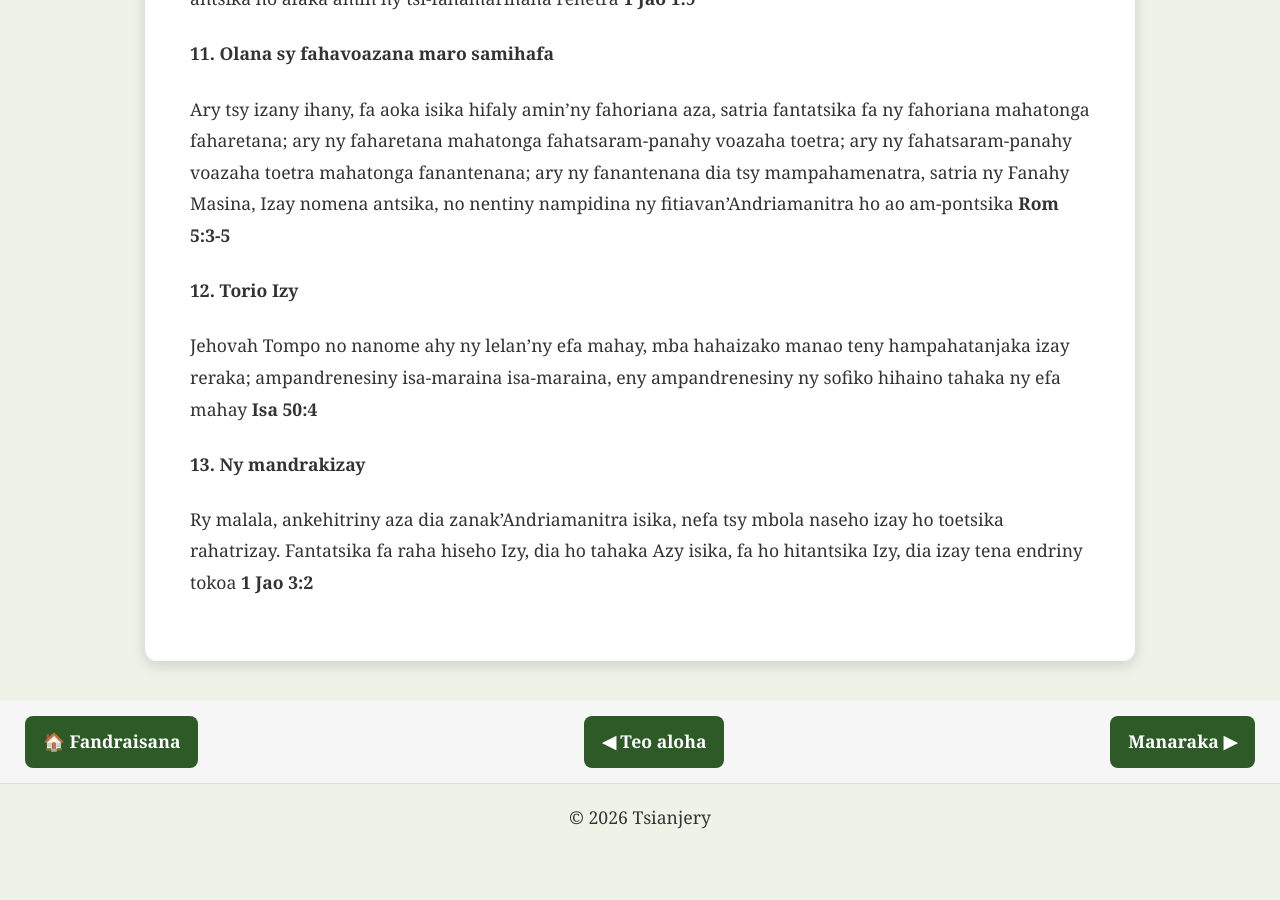
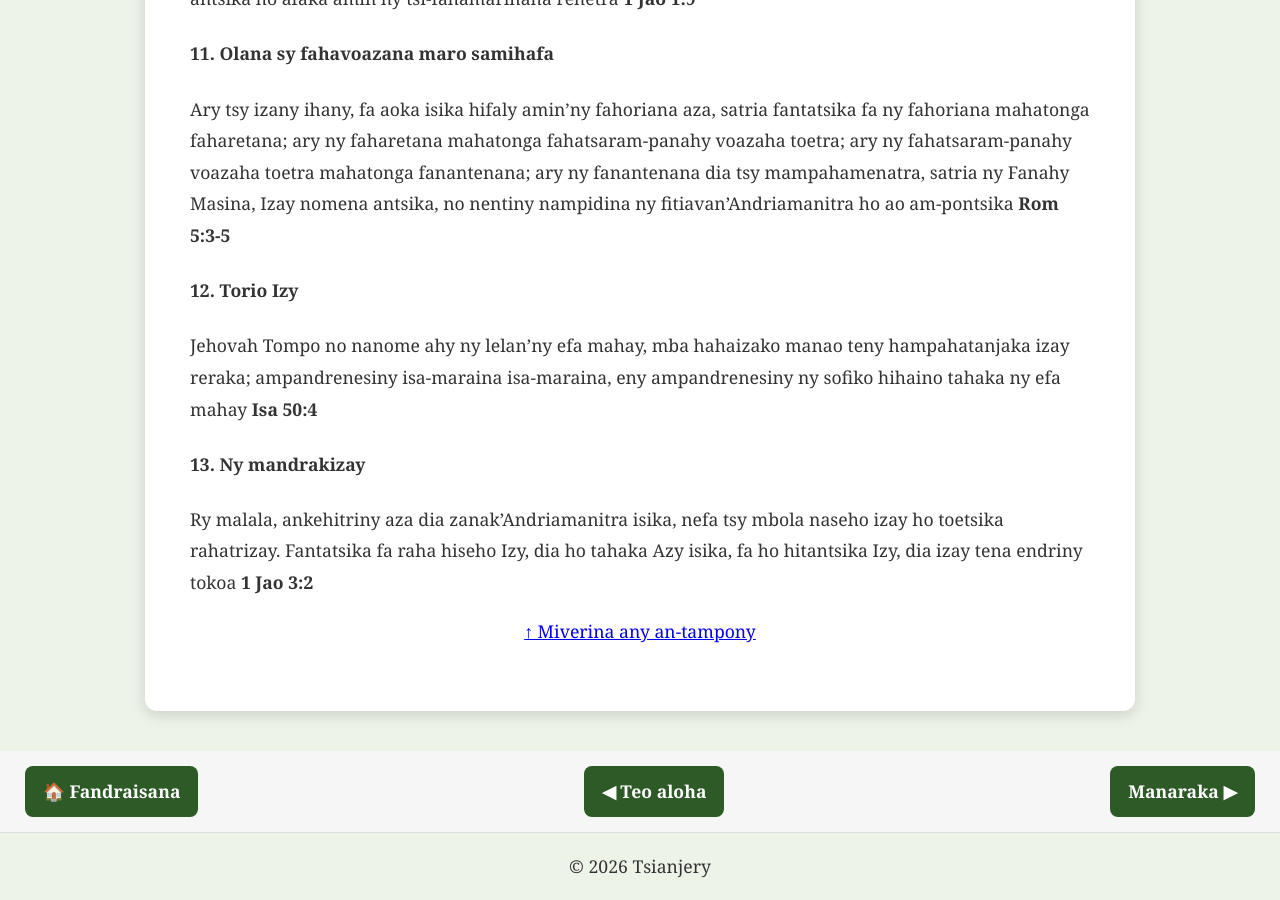
Before and after one commit to nainaw/tsianjery, a Jekyll site: the page built from TelovolanaII.md, in a window 1280 px wide and 900 px high, scrolled down 1790 px. Built offline with Jekyll 4.4.1, drawn with Linux system fonts in a browser that asks for light colours; our own code applies the rules of GitHub Pages for plain Markdown files; before the commit the page ends 2641 px from its top, so only the background shows below that.

Commit message:
Add navigation link to top of TelovolanaII.md

```diff
--- a/TelovolanaII.md
+++ b/TelovolanaII.md
@@ -32,3 +32,6 @@ Ary tsy izany ihany, fa aoka isika hifaly amin'ny fahoriana aza, satria fantatsi
 Jehovah Tompo no nanome ahy ny lelan'ny efa mahay, mba hahaizako manao teny hampahatanjaka izay reraka; ampandrenesiny isa-maraina isa-maraina, eny ampandrenesiny ny sofiko hihaino tahaka ny efa mahay **Isa 50:4**
 #### 13. Ny mandrakizay
 Ry malala, ankehitriny aza dia zanak'Andriamanitra isika, nefa tsy mbola naseho izay ho toetsika rahatrizay. Fantatsika fa raha hiseho Izy, dia ho tahaka Azy isika, fa ho hitantsika Izy, dia izay tena endriny tokoa **1 Jao 3:2**
+<p style="text-align:center;">
+<a href="#">↑ Miverina any an-tampony</a>
+</p>
```
